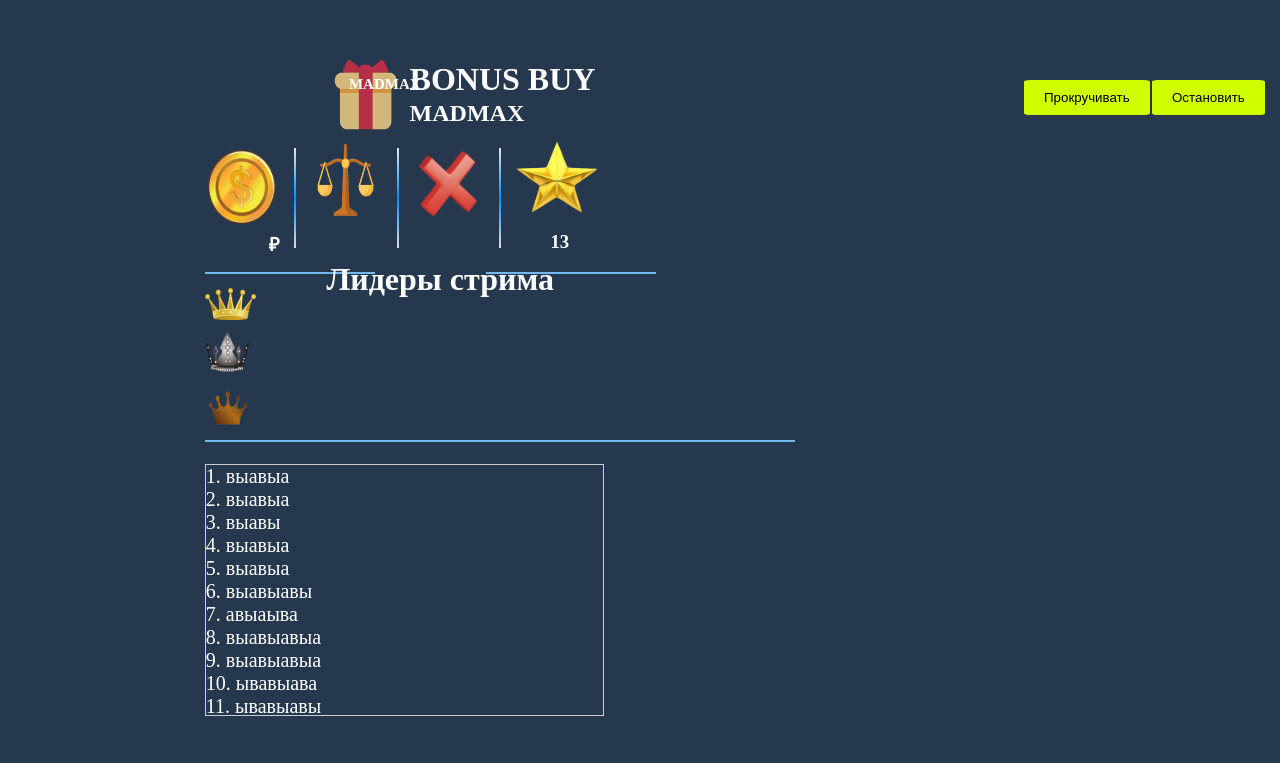
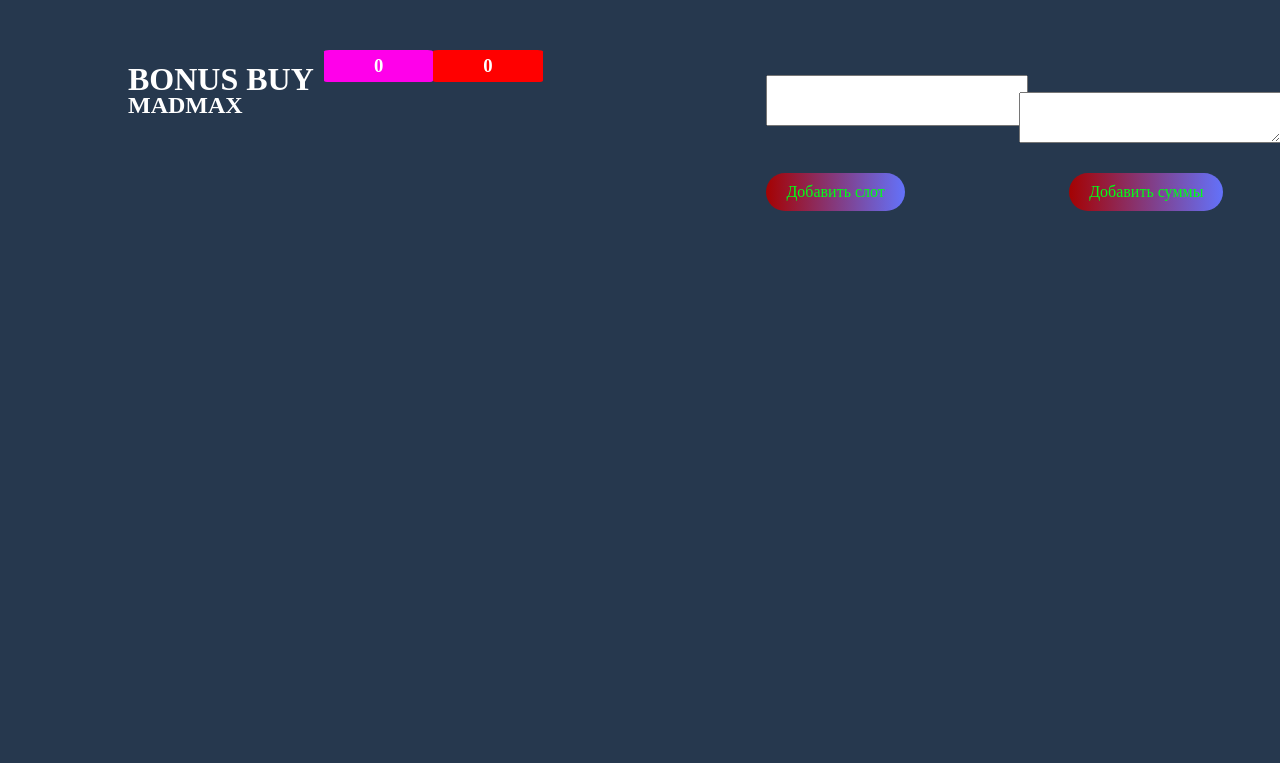
Before and after one commit to Tollic/Tollic.github.io, a PHP site: page /index.html in a window 1280 px wide. Shown: the top 763 px of the page. Run offline with PHP 8.4, Linux system fonts and the light colour scheme.

Commit message:
Add files via upload

```diff
--- a/css/img.css
+++ b/css/img.css
@@ -1,7 +1,7 @@
 .bonus_img{
     position: absolute;
-    top: 5%;
-    left: 25%;
+    top: 4%;
+    left: 3%;
 
     width: 8%;
     height: 15%;
--- a/css/style.css
+++ b/css/style.css
@@ -3,10 +3,10 @@ body{
   color: rgb(255, 255, 255);
 }
 
-.border {
+/* .border {
   position: absolute;
-  top: 7%;
-  left: 25.7%;
+  top: 6%;
+  left: 3.5%;
 
   padding: 20px;
   width: 4%;
@@ -14,18 +14,18 @@ body{
 
   font-size: 15px;
   font-weight: bold;
-}
+} */
 
 .b_b{
   position: absolute;
   top: 5%;
-  left: 32%;
+  left: 10%;
 }
 
 .m_m{
   position: absolute;
-  top: 10%;
-  left: 32%;
+  top: 9%;
+  left: 10%;
 }
 
 
@@ -36,9 +36,28 @@ body{
 }
 
 .sum {
-  position: absolute;
-  top: 26.5%;
-  left: 16.5%;
+  margin-top: 3.3%;
+  margin-left: 25%;
+
+  border-radius: 5%;
+  background-color: #ff00ea;
+  color: rgb(255, 255, 255);
+  padding: 5px 50px;
+  border: none;
+}
+
+.played{
+  margin-top: 3.3%;
+  margin-left: 0%;
+  border-radius: 5%;
+  background-color: #ff0000;
+  color: rgb(255, 255, 255);
+  padding: 5px 50px;
+  border: none;
+}
+
+.bloc_sum{
+  display: flex;
 }
 
 .ob_x {
--- a/css/style_js.css
+++ b/css/style_js.css
@@ -94,10 +94,12 @@
 .text-container {
   display: flex;
   font-size: 20px;
+  margin-top: 5%;
+  margin-left: 10%;
 }
 
 #textContainer_rignt{
-  margin-left: 80px;
+  margin-left: 215px;
 }
 
 /* .text-block.active {
@@ -108,3 +110,44 @@
   font-size: 16px;
   transition: font-size 0.3s ease;
 } */
+
+.content_pol{
+  margin-left: 60%;
+  margin-top: -7%;
+}
+
+.chop{
+  display: flex;
+  margin-top: 2%;
+}
+
+.content_slot{
+  /* margin-top: 0.5%; */
+  margin-left: 60%;
+
+  display: inline-block;
+  padding: 10px 20px;
+  border-radius: 50px;
+  background: linear-gradient(to right, #a50202, #6372fa);
+  color: #00ff15;
+  text-decoration: none;
+  text-align: center;
+}
+
+.contentIndented{
+  margin-left: 80%;
+  margin-top: -3%;
+}
+
+.content_sum{
+  /* margin-top: -3%; */
+  margin-left: 13%;
+
+  display: inline-block;
+  padding: 10px 20px;
+  border-radius: 50px;
+  background: linear-gradient(to right, #a50202, #6372fa);
+  color: #00ff15;
+  text-decoration: none;
+  text-align: center;
+}
--- a/index.html
+++ b/index.html
@@ -12,101 +12,49 @@
     <meta name="viewport" content="width=device-width, initial-scale=1.0">
 </head>
 <body>
-    <div class="bonus" id="bonus"></div><img src="img/bonus.png" class="bonus_img">
-    <div class="border">
-        MADMAX
-    </div>
-
     <div class="bonus_buy">
         <h1 class="b_b">BONUS BUY</h1>
         <h2 class="m_m">MADMAX</h2>
     </div>
 
-    <div class="coin" id="coin"></div><img src="img/coin.png" class="coin_img">
-    <div class="dotted-line-1"></div>
-    <div class="court" id="court"></div><img src="img/court.png" class="court_img">
-    <div class="dotted-line-2"></div>
-    <div class="xix" id="xix"></div><img src="img/xix.png" class="xix_img">
-    <div class="dotted-line-3"></div>
-    <div class="star" id="star"></div><img src="img/star.png" class="star_img">
-
-    <h3 class="sum" id="sum"></h3>
-    <h3 class="ras_rub">₽</h3>
-
-    <!-- <h3 class="ob_x">0</h3>
-    <h3 class="ras_x">x</h3> -->
-
-    <!-- <h3 class="x_x">х</h3> -->
-
-    <h3 class="cyp_bon" id="cyp_bon">0</h3>
-
-    <div class="dotted-line-4"></div>
-    <h1 class="lider">Лидеры стрима</h1>
-    <div class="dotted-line-5"></div>
-
-    <div class="corona_z" id="corona_z"></div><img src="img/corona_z.png" class="corona_z_img">
-    <div class="corona_s" id="corona_s"></div><img src="img/corona_s.png" class="corona_s_img">
-    <div class="corona_b" id="corona_b"></div><img src="img/corona_b.png" class="corona_b_img">
-
-    <div class="dotted-line-6"></div>
-
-    <h3 class="lider_1" id="lider_1"></h3>
-    <h3 class="lider_2" id="lider_2"></h3>
-    <h3 class="lider_3" id="lider_3"></h3>
-
-    <h3 class="ix_1" id="ix_1"></h3>
-    <h3 class="ix_2" id="ix_2"></h3>
-    <h3 class="ix_3" id="ix_3"></h3>
-
-    <h3 class="sum_v_1" id="sum_v_1"></h3>
-    <h3 class="sum_v_2" id="sum_v_2"></h3>
-    <h3 class="sum_v_3" id="sum_v_3"></h3>
-
-    <div class="scrollable-container">
-        <div class="text-container">
-          <div id="textContainer_left"></div>
-          <div id="textContainer_rignt"></div>
-        </div>
+    <div class="bloc_sum">
+        <h3 class="sum" id="sum">0</h3>
+        <h3 class="played" id="played">0</h3>
     </div>
 
-    <button onclick="startAutoScroll()" class="dop_bottom_1">Прокручивать</button>
-    <button onclick="stopAutoScroll()" class="dop_bottom_2">Остановить</button>
+    <div class="text-container">
+        <div id="textContainer_left"></div>
+        <div id="textContainer_rignt"></div>
+    </div>
+
+    <!-- <div class="scrollable-container"> -->
+    <!-- </div> -->
+
+    <div class="content_pol"><textarea id="content" rows="3" cols="30"></textarea></div>
+    <div class="contentIndented"><textarea id="contentIndented" rows="3" cols="30"></textarea></div>
+
+    <div class="chop">
+        <div class="content_slot" onclick="addText()">Добавить слот</div>
+        <!-- <button onclick="addText()">Добавить слот</button> -->
+        <div class="content_sum" onclick="addIndentedText()">Добавить суммы</div>
+        <!-- <button onclick="addIndentedText()">Добавить суммы</button> -->
+    </div>
+
+    <!-- <button onclick="startAutoScroll()" class="dop_bottom_1">Прокручивать</button>
+    <button onclick="stopAutoScroll()" class="dop_bottom_2">Остановить</button> -->
 
     <script src="https://cdnjs.cloudflare.com/ajax/libs/jquery/3.3.1/jquery.min.js"></script>
     <script src="https://code.jquery.com/jquery-1.12.4.js"></script>
     <script src="https://code.jquery.com/jquery-3.6.0.min.js"></script>
     <!-- <script src="js/script.js"></script> -->
-    <!-- <script src="js/script_top.js"></script>
+    <script src="js/script_top.js"></script>
 
     <script src="js/script_bottom.js"></script>
 
-    <script src="js/script_server.js"></script> -->
+    <script src="js/script_server.js"></script>
     <script src="js/scrol.js"></script>
-    <script src="functions/updateData.js"></script>
+    <!-- <script src="functions/updateData.js"></script> -->
     <!-- <script src="functions/server.js"></script> -->
     <script src="js/sinxron.js"></script>
 </body>
 </html>
-
-<!-- <!DOCTYPE html>
-<html>
-<head>
-    <title>BONUSBUY MADMAX</title>
-    <link rel="stylesheet" href="css/style.css">
-</head>
-<body>
-    <div class="frame">
-        <div class="border_top">
-        </div>
-    </div>
-
-    <div id="inputs-container">
-        <textarea class="text-input" ></textarea>
-    </div>
-    <button id="add-input-button">Добавить поле</button>
-    <button id="calculate-button">Рассчитать</button>
-    <div id="result-container"></div>
-
-  <script src="js/script.js"></script>
-</body>
-</html> -->
--- a/js/script_server.js
+++ b/js/script_server.js
@@ -57,6 +57,8 @@
 let counter = 1;
 let previousTextBlock = null;
 let previousIndentedTextBlock = null;
+let total = 0;
+let sum = 0;
 
 function addText() {
   const content = document.getElementById('content').value;
@@ -64,15 +66,27 @@ function addText() {
 
   const textBlock = document.createElement('div');
   textBlock.classList.add('text-block', 'text-block-left');
+  textBlock.textContent = content;
 
-    const numberedContent = content;
-    textBlock.textContent = numberedContent;
+  textBlock.addEventListener('click', function () {
+    if (!textBlock.isEditing) {
+      const input = document.createElement('input');
+      input.type = 'text';
+      input.value = textBlock.textContent;
+      textBlock.textContent = '';
+      textBlock.appendChild(input);
+      input.focus();
+      textBlock.isEditing = true;
+
+      input.addEventListener('blur', function () {
+        textBlock.textContent = input.value;
+        textBlock.isEditing = false;
+      });
+    }
+  });
 
   const deleteButton = document.createElement('span');
-    deleteButton.classList.add('delete-button');
-    deleteButton.textContent = '✖';
-
-    deleteButton.addEventListener('click', function() {
+  deleteButton.addEventListener('click', function () {
     textBlock.remove();
   });
 
@@ -98,16 +112,30 @@ function addIndentedText() {
 
   const textBlockIndented = document.createElement('div');
   textBlockIndented.classList.add('text-block', 'text-block-indented');
+  textBlockIndented.textContent = contentIndented;
 
-    const numberedContent = contentIndented;
-    textBlockIndented.textContent = numberedContent;
+  textBlockIndented.addEventListener('click', function () {
+    if (!textBlockIndented.isEditing) {
+      const input = document.createElement('input');
+      input.type = 'text';
+      input.value = textBlockIndented.textContent;
+      textBlockIndented.textContent = '';
+      textBlockIndented.appendChild(input);
+      input.focus();
+      textBlockIndented.isEditing = true;
+
+      input.addEventListener('blur', function () {
+        textBlockIndented.textContent = input.value;
+        textBlockIndented.isEditing = false;
+        updateSum();
+      });
+    }
+  });
 
   const deleteButton = document.createElement('span');
-    deleteButton.classList.add('delete-button');
-    deleteButton.textContent = '✖';
-
-    deleteButton.addEventListener('click', function() {
+  deleteButton.addEventListener('click', function () {
     textBlockIndented.remove();
+    updateSum();
   });
 
   textBlockIndented.appendChild(deleteButton);
@@ -124,4 +152,25 @@ function addIndentedText() {
   }
 
   previousIndentedTextBlock = textBlockIndented;
+
+  updateSum();
 }
+
+function updateSum() {
+  sum = 0;
+  const textBlocks = document.querySelectorAll('.text-block-indented');
+  textBlocks.forEach(function (textBlock) {
+    const content = textBlock.textContent.trim();
+    const regex = /=\s*(\d+)/;
+    const match = regex.exec(content);
+    if (match) {
+      const number = parseInt(match[1]);
+      if (!isNaN(number)) {
+        sum += number;
+      }
+    }
+  });
+
+  const playedElement = document.getElementById('played');
+  playedElement.textContent = isNaN(sum) ? '0' : sum.toString();
+}
```
Lines whose indentation alone changed are shown as unchanged.
